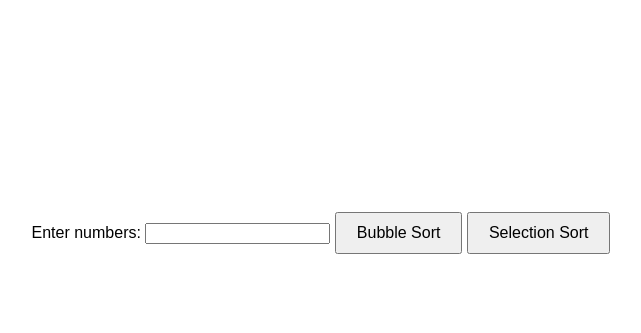
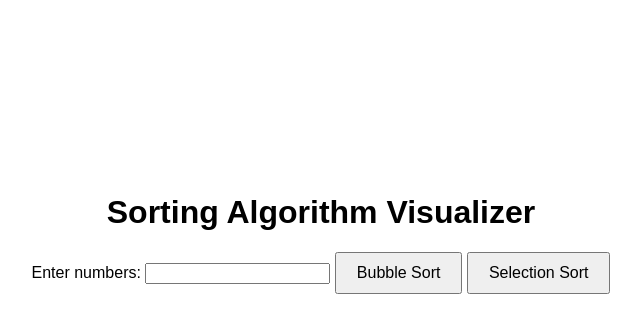
Before and after one commit to asfateen/sortingAlgorithmsVisualizer, a Flask app: page / in a window 1280 px wide. Shown: the part 147-480 px from the top of the page, without its empty margins (319-960 px from the left). Run offline with Flask 3, Linux system fonts and the light colour scheme.

Commit message:
Update index.html

```diff
--- a/templates/index.html
+++ b/templates/index.html
@@ -3,7 +3,9 @@
 <head>
     <meta charset="UTF-8">
     <meta name="viewport" content="width=device-width, initial-scale=1.0">
-    <title>Sorting Visualizer</title>
+    <title>Sorting Algorithm Visualizer</title>
+    <h1>Sorting Algorithm Visualizer</h1>
+
     <style>
         body {
             font-family: Arial, sans-serif;
```
